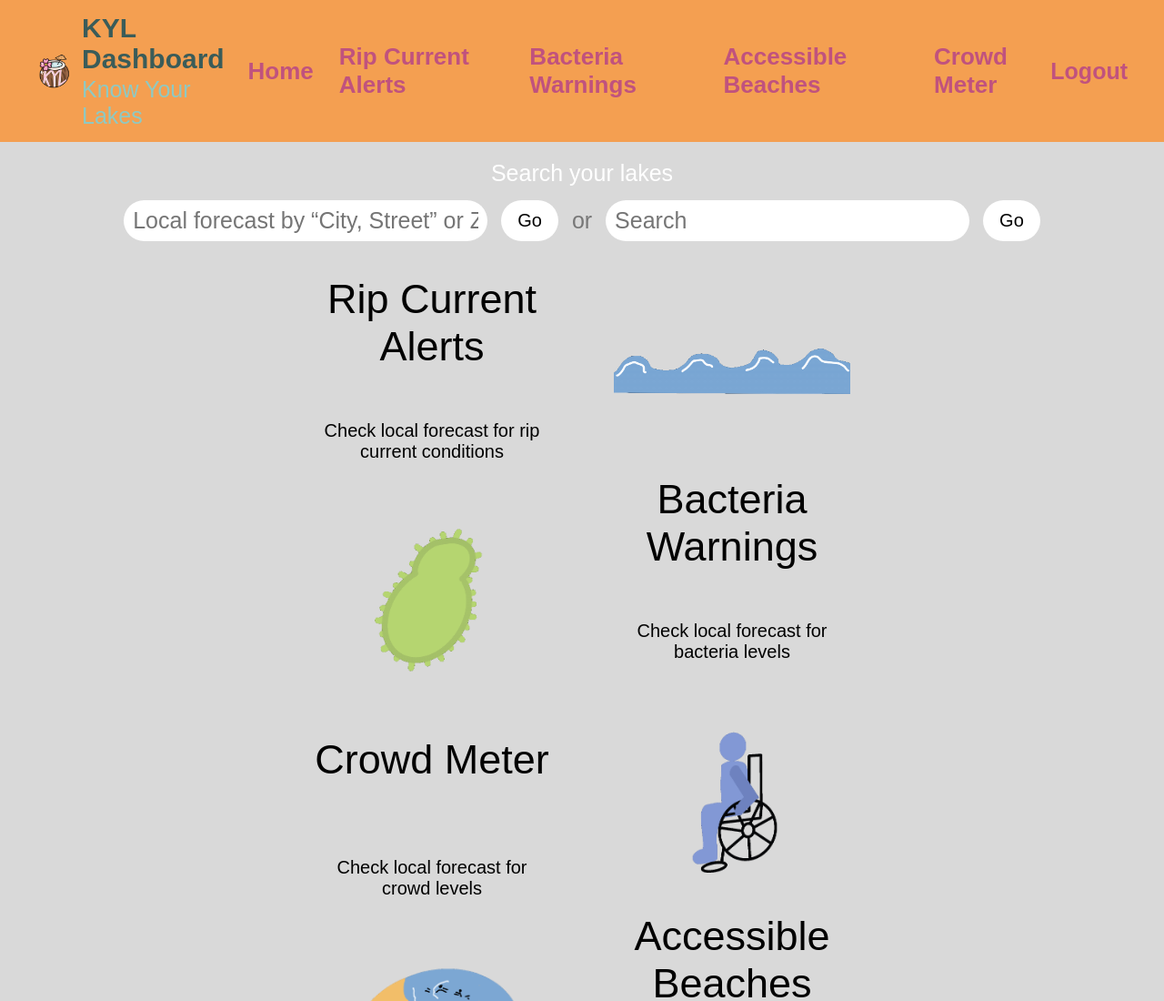
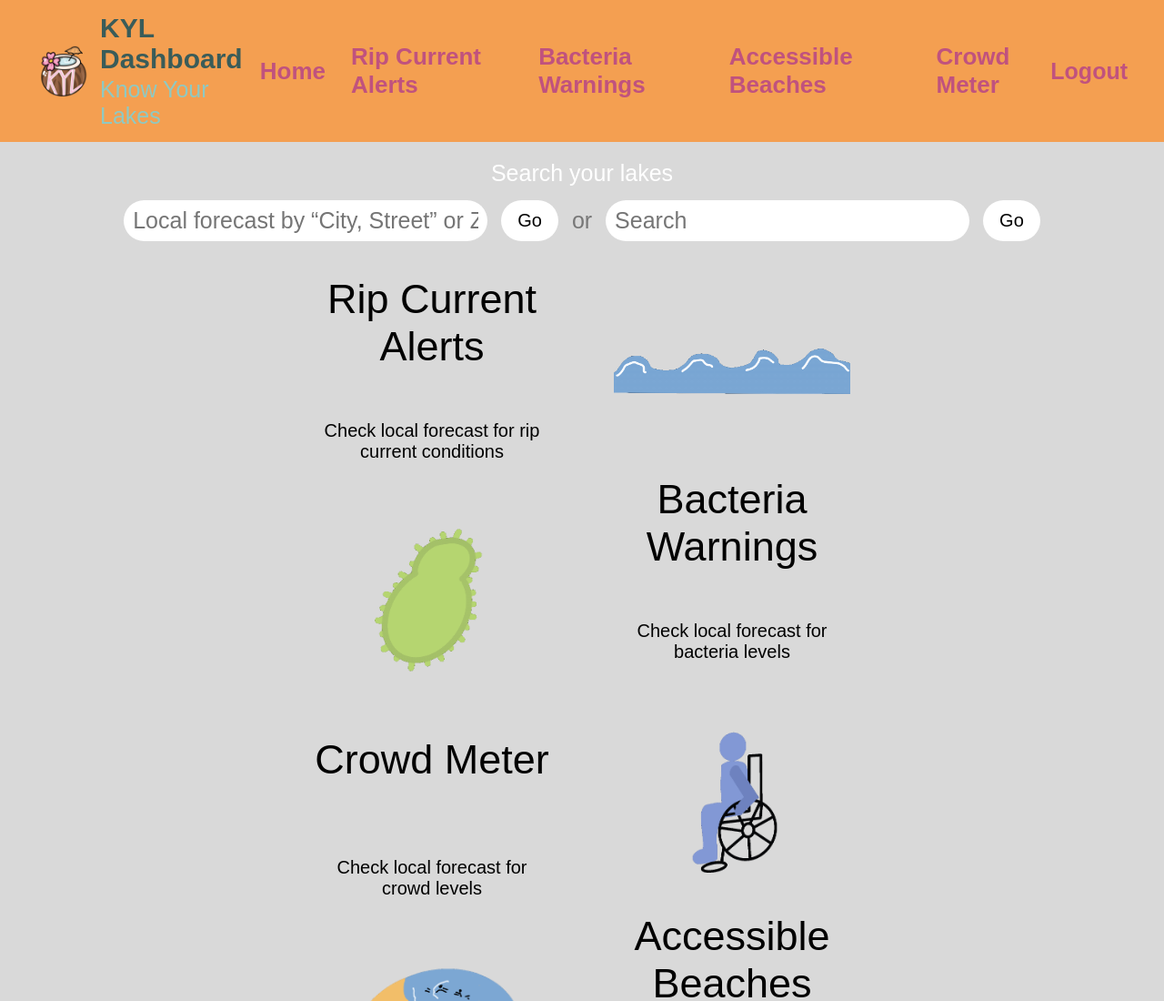
Before and after one commit to Keziashelly23/KnowYourLakes, a website: page frontend/dashboard.html in a window 1280 px wide. Shown: the top 1100 px of the page at 91% size. Drawn offline with Linux system fonts and the light colour scheme; a web font is replaced by a local one.

Commit message:
changed logo size in dashboard
made the logo bigger to match the size of the font

```diff
--- a/frontend/dashboard.html
+++ b/frontend/dashboard.html
@@ -42,8 +42,8 @@
     }
 
     .logo-img {
-      width: 38px;
-      height: 38px;
+      width: 58px;
+      height: 58px;
       border-radius: 0%;
       object-fit: cover;
     }
```
